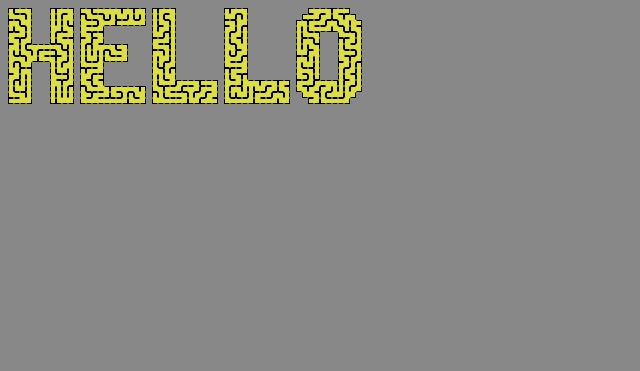
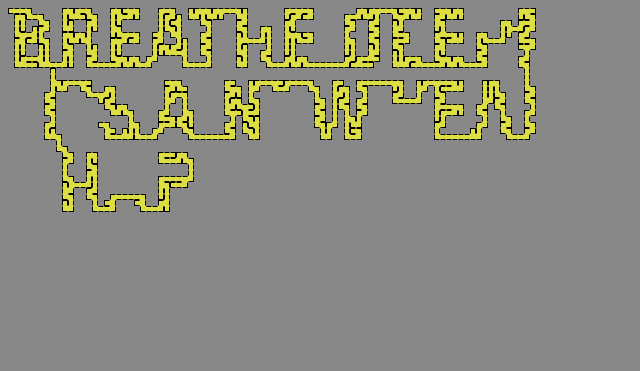
Before and after one commit to jsyang/mazegen, a plain HTML site: page index.html in a window 1280 px wide. Shown: the whole page, without its empty margins (0-640 px from the left). Drawn offline with Linux system fonts and the light colour scheme.

Commit message:
add a new years message :)

```diff
--- a/index.html
+++ b/index.html
@@ -6,11 +6,12 @@
     // Write "hello" sequentially.
 
     var letters = [
-      { imageURL : 'img/h.png' },
-      { imageURL : 'img/e.png' },
-      { imageURL : 'img/l.png' },
-      { imageURL : 'img/l.png' },
-      { imageURL : 'img/o.png', runner : [1,1] }
+      //{ imageURL : 'img/h.png' },
+      //{ imageURL : 'img/e.png' },
+      //{ imageURL : 'img/l.png' },
+      //{ imageURL : 'img/l.png' },
+      //{ imageURL : 'img/o.png', runner : [1,1] }
+      { imageURL : 'img/newyears2014.png' }
     ];
 
     var nextMazeLetter;
```
Also changed, not shown: img/newyears2014.png (added).
